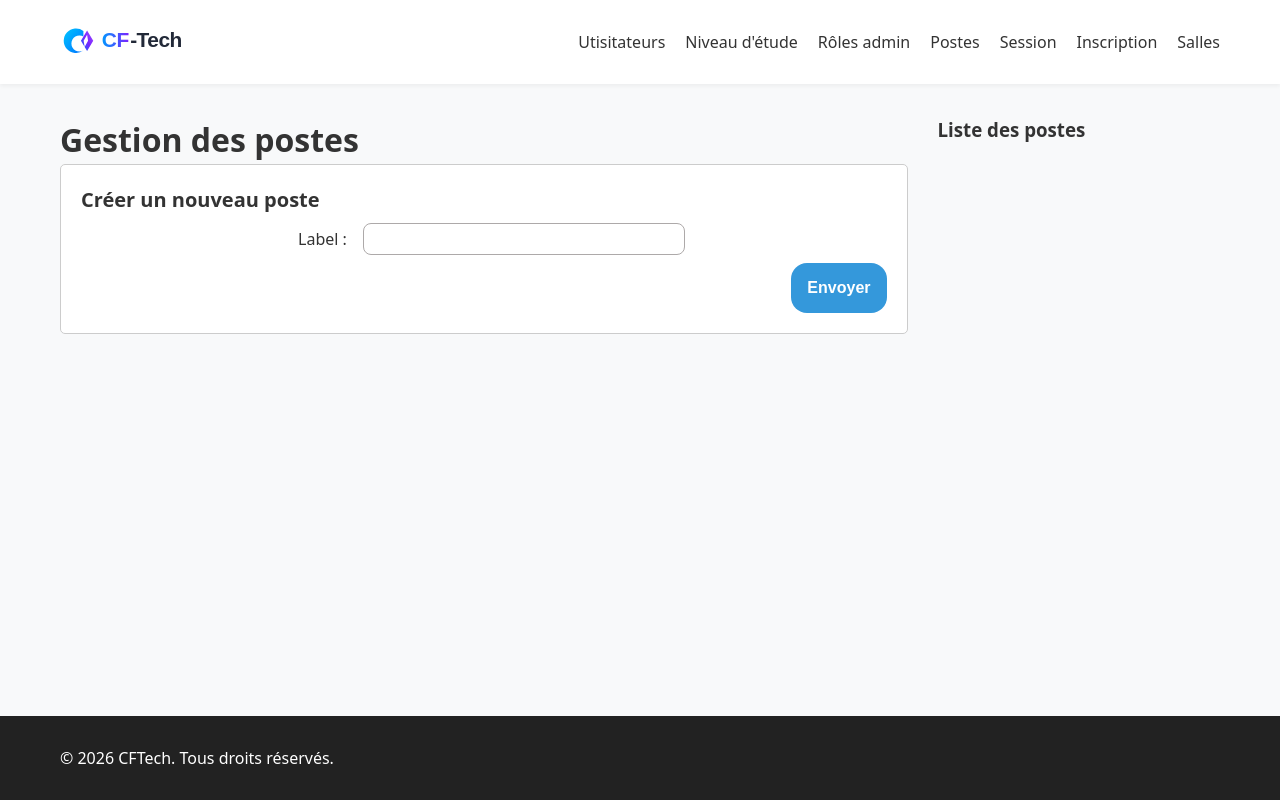
After one commit to Fodba/brief_SQL, a Flask app: page /job in a window 1280 px wide. The commit adds this page. Run offline with Flask 3, Linux system fonts and the light colour scheme; data that the repository does not hold is empty.

Commit message:
Add manage job

```diff
--- a/app/app.py
+++ b/app/app.py
@@ -150,6 +150,35 @@ def add_study_level():
         return redirect(url_for("study"))
 
 
+@app.route("/job", methods=["GET"])
+def job():
+   job_list = db.session.query(Job).all()
+   return render_template("job.html", job_list = job_list)
+
+
+@app.route("/job", methods=["POST"])
+def add_job():
+    try:
+        new_job = Job(
+            label = request.form.get("label"),
+        )
+        db.session.add(new_job)
+        db.session.flush()
+        db.session.commit()
+        flash(
+            "Enregistrement réussie !",
+            "success",
+        )
+        # 3. On redirige sur la page du formulaire au lieu d'une autre page
+        return redirect(url_for("job"))
+
+    except Exception as e:
+        db.session.rollback()
+        flash(f"Erreur lors de l'enregistrement : {str(e)}", "danger")
+        return redirect(url_for("job"))
+
+
+
 @app.route("/role", methods=["GET"])
 def role():
    role_list = db.session.query(AccessLevel).all()
--- a/app/static/css/style.css
+++ b/app/static/css/style.css
@@ -145,7 +145,7 @@ h2{font-size:1.25rem}
     flex-flow: column;
     align-items: center;
     justify-content: center;
-    margin: 1rem 1.5rem;
+    margin: 1rem 1.25rem;
 }
 
 .menu li:hover{
--- a/app/templates/base.html
+++ b/app/templates/base.html
@@ -20,6 +20,7 @@
                     <li><a href="{{ url_for('manage_users') }}">Utisitateurs</a></li>
                     <li><a href="{{ url_for('study') }}">Niveau d'étude</a></li>
                     <li><a href="{{ url_for('role') }}">Rôles admin</a></li>
+                    <li><a href="{{ url_for('job') }}">Postes</a></li>
                     <li><a href="{{ url_for('session') }}">Session</a></li>
                     <li><a href="{{ url_for('registration') }}">Inscription</a></li>
                     <li><a href="{{ url_for('classroom') }}">Salles</a></li>
--- a/app/templates/index.html
+++ b/app/templates/index.html
@@ -24,6 +24,12 @@
             </a>
         </li>
          <li>
+            <a href="{{ url_for('job') }}">
+                <img src="{{ url_for('static', filename='img/job.svg') }}">
+                <p>Postes</p>
+            </a>
+        </li>
+        <li>
             <a href="{{ url_for('session') }}">
                 <img src="{{ url_for('static', filename='img/admin.svg') }}">
                 <p>Session</p>
--- /dev/null
+++ b/app/templates/job.html
@@ -0,0 +1,40 @@
+{% extends "base.html" %}
+
+{% block content %}
+    <h1>Gestion des postes</h1>
+
+    {% with messages = get_flashed_messages(with_categories=true) %}
+        {% if messages %}
+            {% for category, message in messages %}
+                <div class="alert-flash alert-{{ category }}">
+                    {{ message }}
+                    <span onclick="this.parentElement.style.display='none';" style="position: absolute; right: 15px; top: 12px; cursor: pointer; font-size: 20px; line-height: 20px;">&times;</span>
+                </div>
+
+            {% endfor %}
+        {% endif %}
+    {% endwith %}
+
+    <div id="job-form" class="form-content active">
+        <h2>Créer un nouveau poste</h2>
+        <form action="/job" method="POST">
+            <p>
+                <label>Label :</label>
+                <input type="text" name="label" required>
+            </p>
+            <button type="submit" class="btn">Envoyer</button>
+        </form>
+    </div>
+
+
+{% endblock %}
+{% block aside %}
+    <h3>Liste des postes</h3>
+    <ul class="list-users">
+        {% for job in job_list %}
+            <li>
+                {{ job.label }}
+            </li>
+        {% endfor %}
+    </ul>
+{% endblock %}
```
